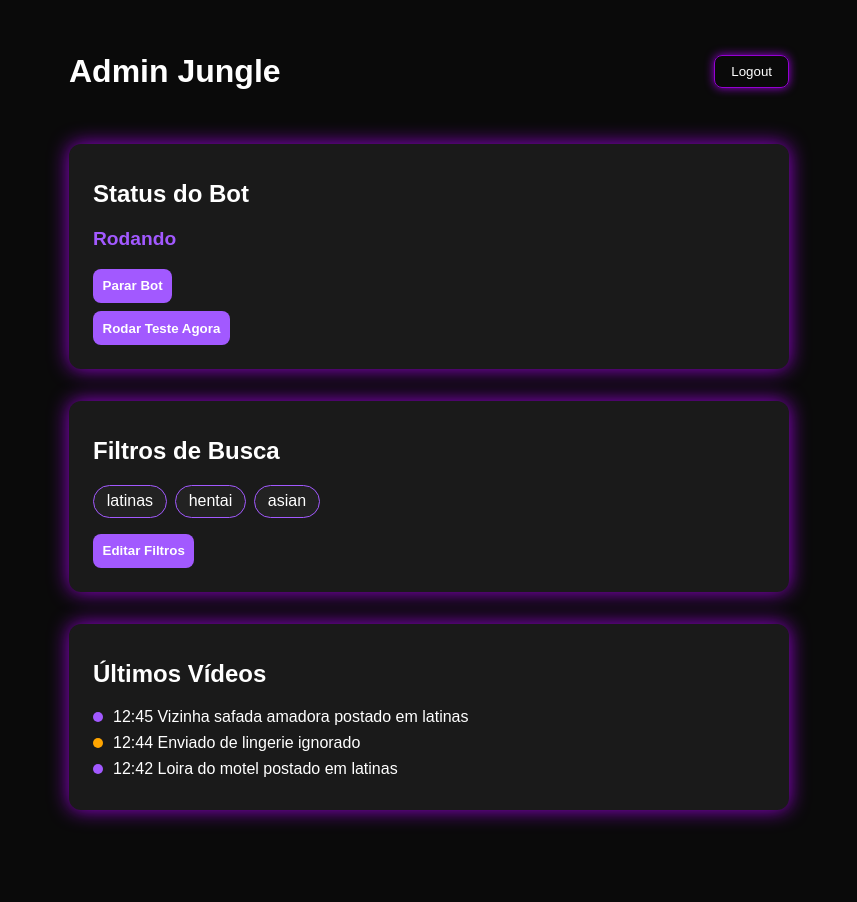
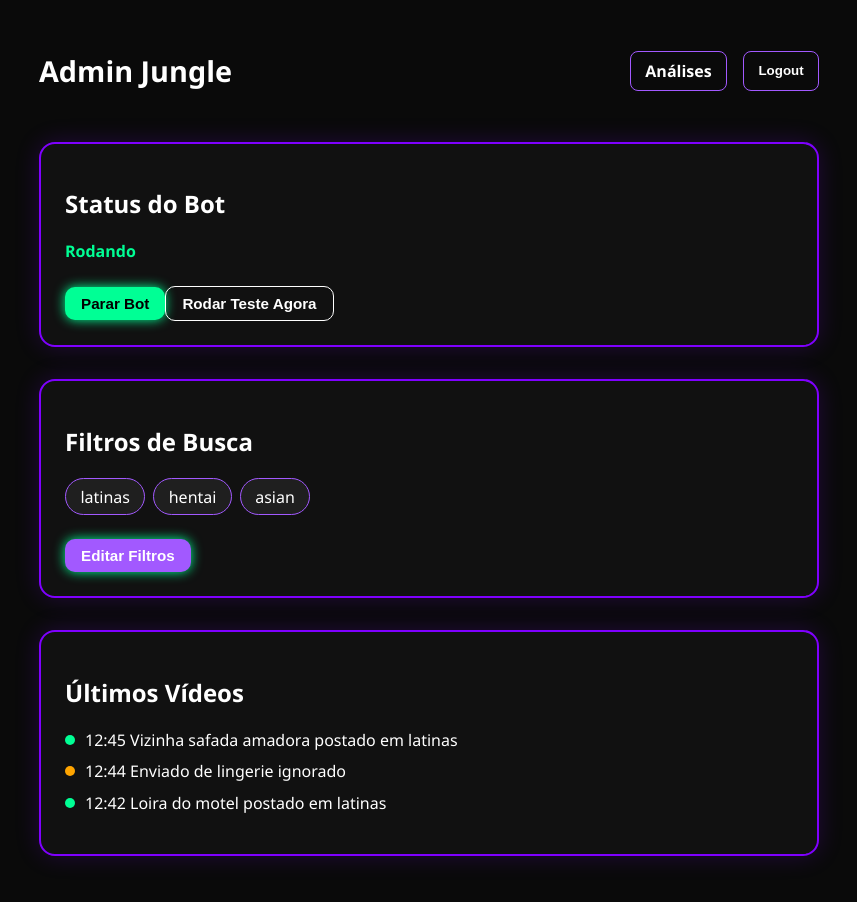
Before and after one commit to Glowviibes/admin-jungle, a plain HTML site: page index.html in a window 1280 px wide. Shown: the whole page, without its empty margins (211-1068 px from the left). Before the commit the page ends 842 px from the top, so only its background shows below. Drawn offline with Linux system fonts and the light colour scheme.

Commit message:
Substituindo com painel visual final

```diff
--- a/index.html
+++ b/index.html
@@ -1,42 +1 @@
-<!DOCTYPE html>
-<html lang="pt-br">
-<head>
-  <meta charset="UTF-8" />
-  <meta name="viewport" content="width=device-width, initial-scale=1.0"/>
-  <title>Admin Jungle</title>
-  <link rel="stylesheet" href="/style.css" />
-</head>
-<body>
-  <div class="container">
-    <header>
-      <h1>Admin Jungle</h1>
-      <button class="logout">Logout</button>
-    </header>
-    <main>
-      <section class="status-bot">
-        <h2>Status do Bot</h2>
-        <p class="status purple">Rodando</p>
-        <button class="btn-stop">Parar Bot</button>
-        <button class="btn-test">Rodar Teste Agora</button>
-      </section>
-      <section class="filtros">
-        <h2>Filtros de Busca</h2>
-        <div class="tags">
-          <span class="tag">latinas</span>
-          <span class="tag">hentai</span>
-          <span class="tag">asian</span>
-        </div>
-        <button class="btn-editar">Editar Filtros</button>
-      </section>
-      <section class="ultimos-videos">
-        <h2>Últimos Vídeos</h2>
-        <ul>
-          <li><span class="dot purple"></span> 12:45 Vizinha safada amadora postado em latinas</li>
-          <li><span class="dot orange"></span> 12:44 Enviado de lingerie ignorado</li>
-          <li><span class="dot purple"></span> 12:42 Loira do motel postado em latinas</li>
-        </ul>
-      </section>
-    </main>
-  </div>
-</body>
-</html>
+<!DOCTYPE html><html lang='pt-br'><head><meta charset='UTF-8'><meta name='viewport' content='width=device-width, initial-scale=1.0'><title>Admin Jungle</title><link rel='stylesheet' href='style.css'></head><body><div class='container'><header><h1>Admin Jungle</h1><div class='menu'><a href='analisar.html' class='analise'>Análises</a><button class='logout'>Logout</button></div></header><main><section class='card'><h2>Status do Bot</h2><p class='status rodando'>Rodando</p><button class='btn glow green'>Parar Bot</button><button class='btn outline'>Rodar Teste Agora</button></section><section class='card'><h2>Filtros de Busca</h2><div class='tags'><span class='tag'>latinas</span><span class='tag'>hentai</span><span class='tag'>asian</span></div><button class='btn glow roxo'>Editar Filtros</button></section><section class='card'><h2>Últimos Vídeos</h2><ul class='log'><li><span class='dot green'></span> 12:45 Vizinha safada amadora postado em latinas</li><li><span class='dot orange'></span> 12:44 Enviado de lingerie ignorado</li><li><span class='dot green'></span> 12:42 Loira do motel postado em latinas</li></ul></section></main></div></body></html>
--- a/style.css
+++ b/style.css
@@ -1,88 +1,22 @@
 
-body {
-  background: #0a0a0a;
-  color: white;
-  font-family: sans-serif;
-  margin: 0;
-  padding: 0;
-}
-.container {
-  max-width: 720px;
-  margin: auto;
-  padding: 2rem;
-}
-header {
-  display: flex;
-  justify-content: space-between;
-  align-items: center;
-}
-.logout {
-  background: transparent;
-  border: 1px solid #9400D3;
-  color: white;
-  padding: 0.5rem 1rem;
-  border-radius: 8px;
-  box-shadow: 0 0 10px #9400D3;
-}
-main {
-  margin-top: 2rem;
-  display: grid;
-  gap: 2rem;
-}
-section {
-  background: #1a1a1a;
-  border-radius: 12px;
-  padding: 1rem 1.5rem;
-  box-shadow: 0 0 20px #9400D3;
-}
-.status {
-  font-weight: bold;
-  font-size: 1.2rem;
-}
-.status.purple {
-  color: #a259ff;
-}
-.btn-stop, .btn-test, .btn-editar {
-  display: block;
-  margin: 0.5rem 0;
-  background: #a259ff;
-  color: white;
-  border: none;
-  border-radius: 8px;
-  padding: 0.6rem;
-  font-weight: bold;
-  cursor: pointer;
-}
-.tags {
-  display: flex;
-  gap: 0.5rem;
-  margin-bottom: 1rem;
-}
-.tag {
-  background: #222;
-  padding: 0.4rem 0.8rem;
-  border-radius: 20px;
-  border: 1px solid #a259ff;
-}
-.ultimos-videos ul {
-  list-style: none;
-  padding: 0;
-}
-.ultimos-videos li {
-  display: flex;
-  align-items: center;
-  margin-bottom: 0.5rem;
-}
-.dot {
-  display: inline-block;
-  width: 10px;
-  height: 10px;
-  border-radius: 50%;
-  margin-right: 10px;
-}
-.dot.purple {
-  background: #a259ff;
-}
-.dot.orange {
-  background: orange;
-}
+body { background: #0a0a0a; color: white; font-family: 'Segoe UI', sans-serif; margin: 0; padding: 0; }
+.container { max-width: 780px; margin: auto; padding: 2rem; }
+header { display: flex; justify-content: space-between; align-items: center; margin-bottom: 2rem; }
+header .menu { display: flex; gap: 1rem; }
+h1 { font-size: 1.8rem; }
+.card { background: #111; border: 2px solid #7f00ff; border-radius: 16px; padding: 1.5rem; box-shadow: 0 0 25px #7f00ff33; margin-bottom: 2rem; }
+.status.rodando { color: #00ff95; font-weight: bold; }
+.tags { display: flex; gap: 0.5rem; margin-bottom: 1rem; }
+.tag { background: #1f1f1f; padding: 0.4rem 0.9rem; border-radius: 20px; border: 1px solid #a259ff; }
+.btn { display: inline-block; padding: 0.5rem 1rem; margin-top: 0.5rem; border-radius: 10px; font-weight: bold; cursor: pointer; font-size: 0.95rem; }
+.btn.glow { box-shadow: 0 0 12px #00ff95; border: none; }
+.btn.glow.green { background: #00ff95; color: black; }
+.btn.glow.roxo { background: #a259ff; color: white; }
+.btn.outline { border: 1px solid white; background: transparent; color: white; }
+.logout, .analise { background: transparent; border: 1px solid #a259ff; color: white; padding: 0.5rem 0.9rem; border-radius: 8px; font-weight: bold; text-decoration: none; }
+.log { list-style: none; padding: 0; }
+.log li { display: flex; align-items: center; margin-bottom: 0.6rem; }
+.dot { display: inline-block; width: 10px; height: 10px; border-radius: 50%; margin-right: 10px; }
+.dot.green { background: #00ff95; }
+.dot.orange { background: orange; }
+.dot.gray { background: gray; }
```
Also changed, not shown: analisar.html (added, +1 -0 lines), package.json (deleted, +0 -13 lines), server.js (deleted, +0 -15 lines), 2 other files.
